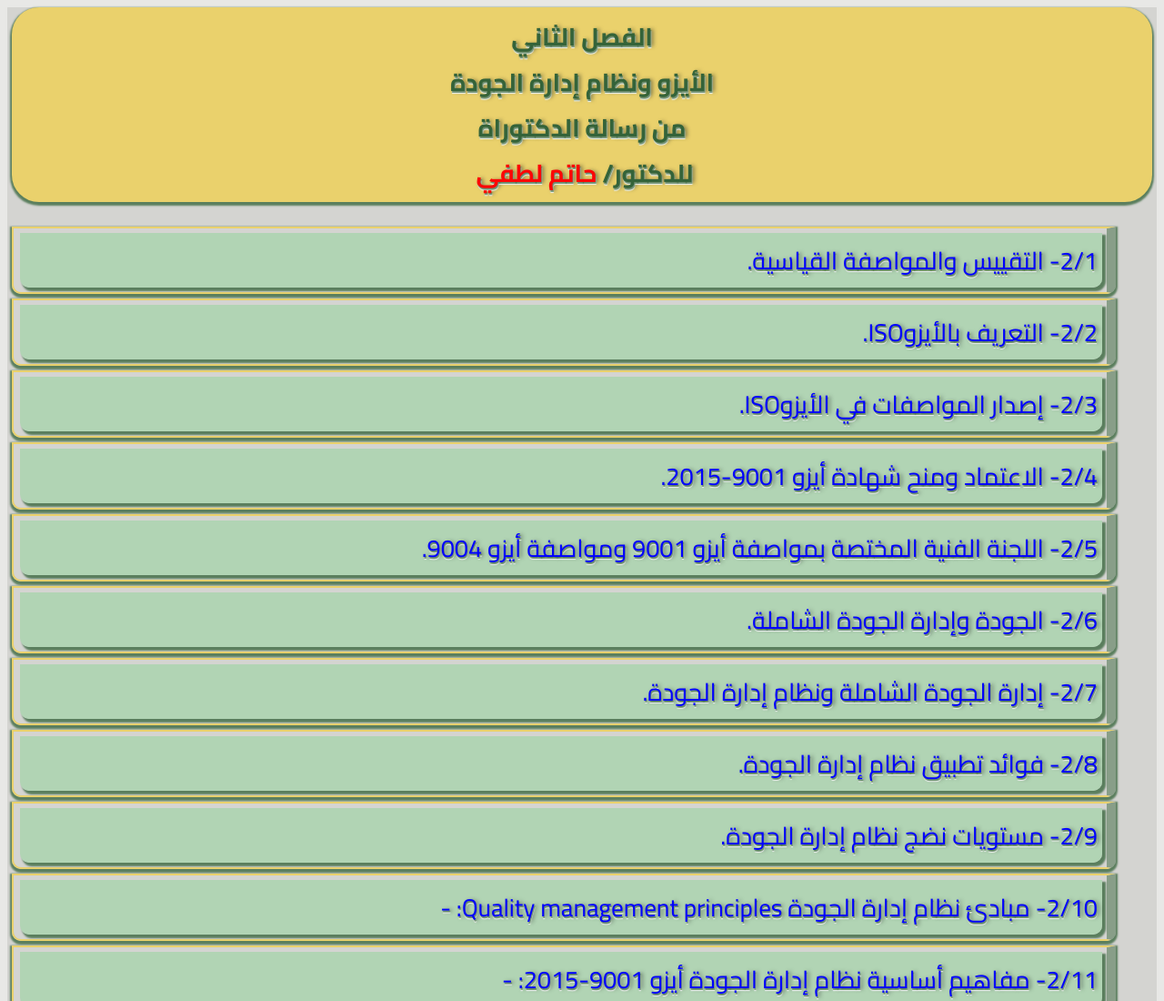
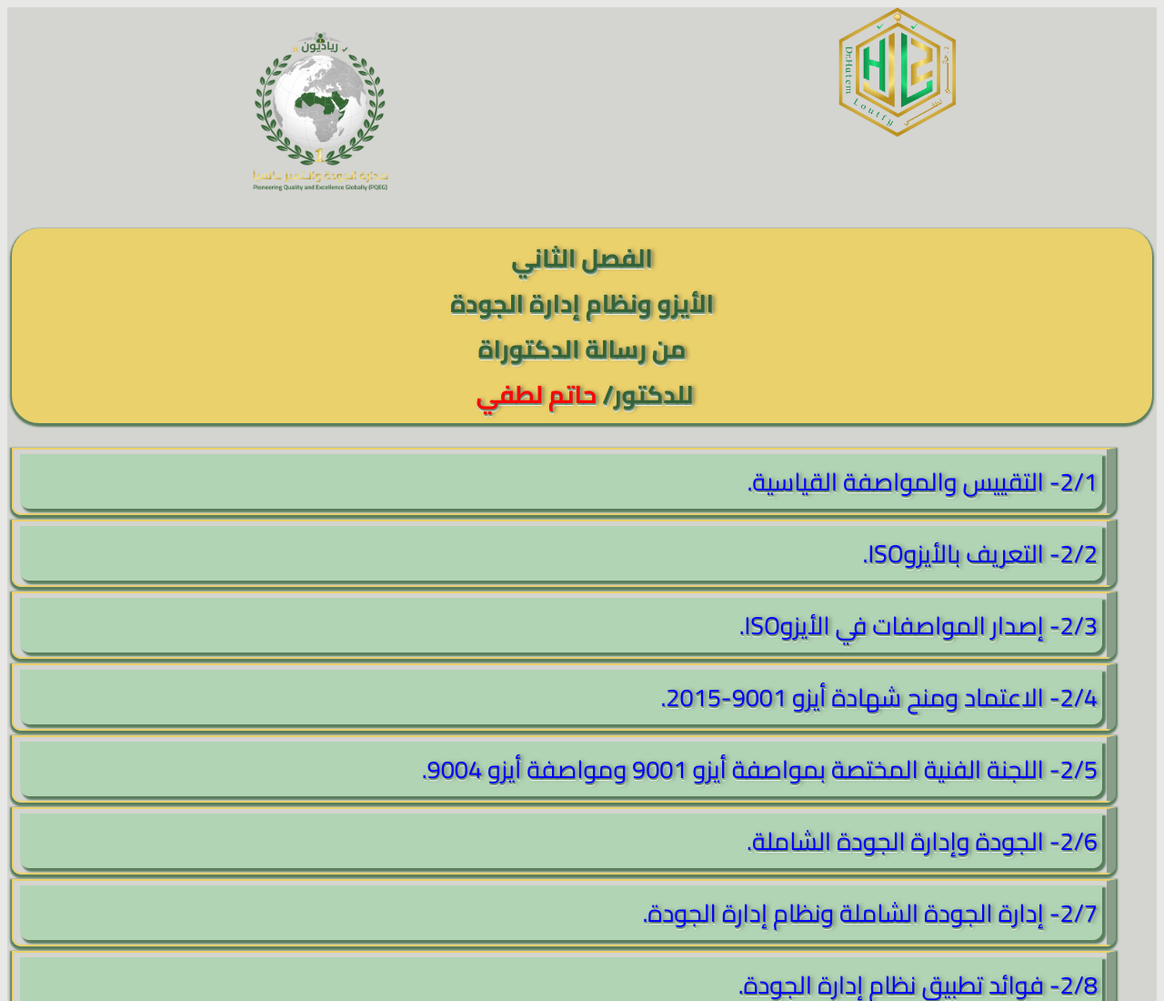
Before and after one commit to riadion/RIADION, a plain HTML site: page chapter2.html in a window 1280 px wide. Shown: the top 1100 px of the page at 91% size. Drawn offline with Linux system fonts and the light colour scheme; a web font is replaced by a local one.

Commit message:
logosInChapter2

```diff
--- a/chapter2.html
+++ b/chapter2.html
@@ -12,6 +12,10 @@
 
 </head>
 <body>
+    <div class="logo">
+        <img class="dr" src="DrHatemLogo.png">
+        <img  class="Pio" src="logo.png" >
+    </div>
     <div class="headdata">
         الفصل الثاني
         <br>
```
